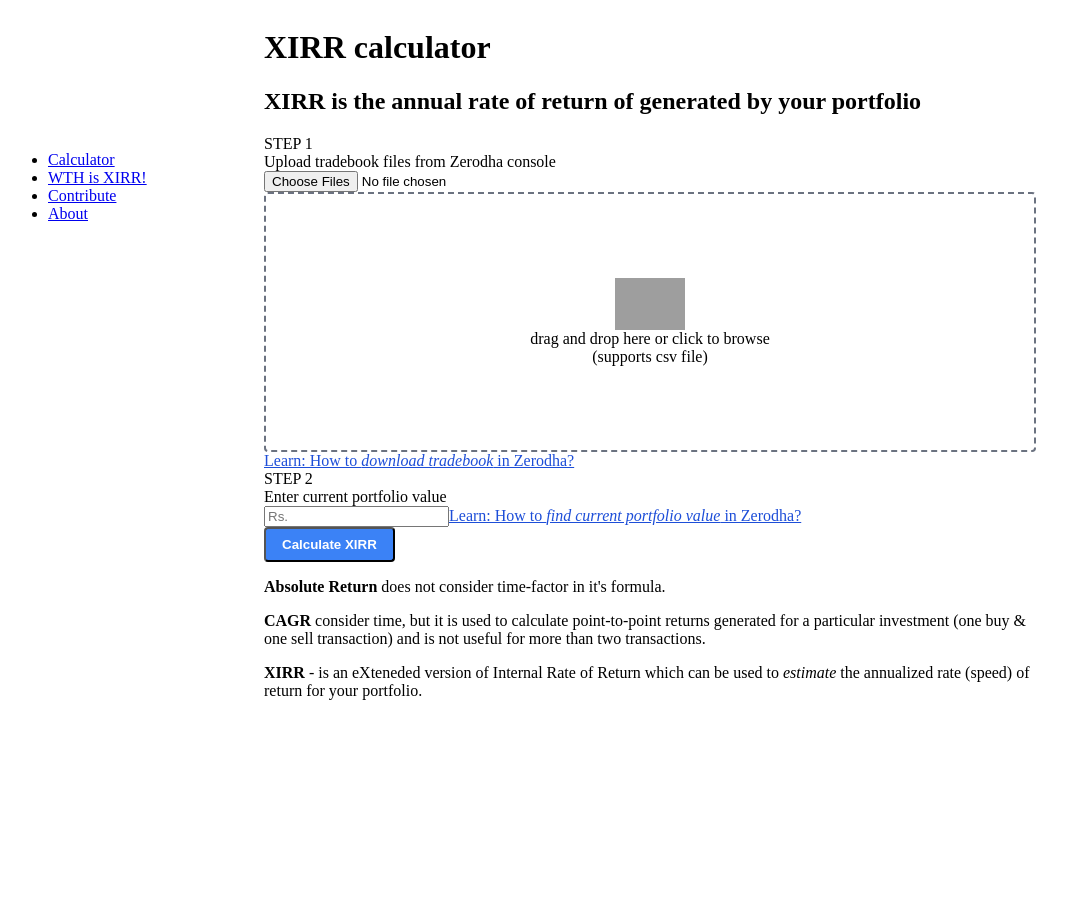
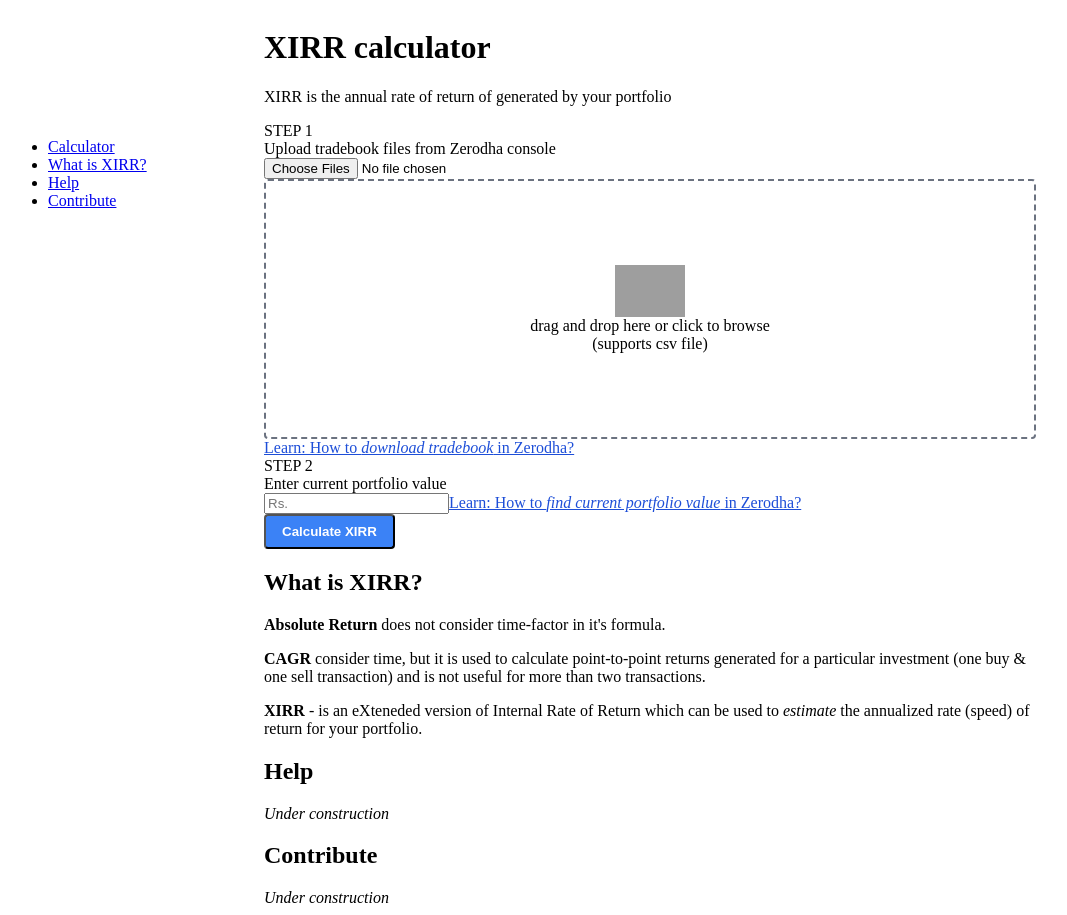
Before and after one commit to cTxplorer/xirr-calculator, a Next.js app: page / in a window 1280 px wide. Shown: the whole page, without its empty margins (120-1187 px from the left). Before the commit the page ends 800 px from the top, so only its background shows below. Built offline with nearby package versions, Linux system fonts and the light colour scheme; grey boxes are pictures that could not be loaded.

Commit message:
feat: add under construction section & update sidebar style

```diff
--- a/components/AboutXIRR.js
+++ b/components/AboutXIRR.js
@@ -1,6 +1,7 @@
 export default function AboutXIRR({ id }) {
   return (
     <div id={id}>
+      <h2 className="uppercase font-bold text-xl text-gray-700 mb-8">What is XIRR?</h2>
       <p className="leading-6 mb-4 text-gray-500">
         <strong>Absolute Return</strong> does not consider time-factor in it's formula.
       </p>
--- /dev/null
+++ b/components/Contribute.js
@@ -0,0 +1,11 @@
+export default function Contribute({ id }) {
+  return (
+    <div id={id}>
+      <h2 className="uppercase font-bold text-xl text-gray-700 mb-8">Contribute</h2>
+
+      <em>
+        Under construction
+      </em>
+    </div>
+  );
+}
--- a/components/Header.js
+++ b/components/Header.js
@@ -1,13 +1,13 @@
 export default function Header() {
   return (
-    <header className="fold mt-12">
+    <header className="fold mt-12" id="calculator">
     {/* just for alignment */}
     <div className="sidebar" aria-hidden></div>
 
     <div className="content">
       {/* <img src="static/images/logo.png" height="120" width="120" className="mb-8" /> */}
       <h1 className="uppercase font-extrabold text-3xl md:text-4xl">XIRR calculator</h1>
-      <h2 className="text-gray-400 font-medium mb-6">XIRR is the annual rate of return of generated by your portfolio</h2>
+      <p className="text-gray-400 font-medium mb-6">XIRR is the annual rate of return of generated by your portfolio</p>
     </div>
   </header>
   );
--- /dev/null
+++ b/components/Help.js
@@ -0,0 +1,11 @@
+export default function AboutXIRR({ id }) {
+  return (
+    <div id={id}>
+      <h2 className="uppercase font-bold text-xl text-gray-700 mb-8">Help</h2>
+
+      <em>
+        Under construction
+      </em>
+    </div>
+  );
+}
--- a/components/Sidebar.js
+++ b/components/Sidebar.js
@@ -1,22 +1,22 @@
 export default function Sidebar() {
+  const items = [
+    { name: 'Calculator', href: 'calculator' },
+    { name: 'What is XIRR?', href: 'xirr' },
+    { name: 'Help', href: 'help' },
+    { name: 'Contribute', href: 'contribute' },
+  ]
   return (
     <nav className="sidebar pr-8 text-right text-gray-400 font-medium">
       <ul className="sticky top-6 flex flex-col pr-6 border-r border-solid border-gray-400">
-        <li className="mb-2">
-          <a href="#calculator">Calculator</a>
-        </li>
-        <li className="mb-2">
-          <a href="#xirr">WTH is XIRR!</a>
-        </li>
-        {/* <li className="mb-2">
-          <a href="#faq">FAQ</a>
-        </li> */}
-        <li className="mb-2">
-          <a href="#contribute">Contribute</a>
-        </li>
-        <li className="mb-2">
-          <a href="#about-us">About</a>
-        </li>
+        {
+          items.map(item => (
+            <li className="mb-4" key={item.href}>
+              <a href={`#${item.href}`} className="px-3 py-2 rounded-full hover:bg-gray-100">
+                {item.name}
+              </a>
+            </li>
+          ))
+        }
       </ul>
     </nav>
   );
--- a/pages/index.js
+++ b/pages/index.js
@@ -2,12 +2,15 @@
 import Calculator from '../components/Calculator.js';
 import Header from '../components/Header.js';
 import Sidebar from '../components/Sidebar.js';
+import Help from '../components/Help.js';
+import Contribute from '../components/Contribute.js';
 
 const elementIdMap = {
   ABOUT_XIRR: 'xirr',
   CALCULATOR: 'calculator',
   FAQ: 'faq',
   CONTRIBUTE: 'contribute',
+  HELP: 'help',
 };
 
 function HomePage() {
@@ -20,11 +23,17 @@
 
         <div className="content">
 
-          <Calculator id={elementIdMap.CALCULATOR} />
-
+          <Calculator />
           <div className="mb-16" />
 
           <AboutXIRR id={elementIdMap.ABOUT_XIRR} />
+          <div className="mb-16" />
+
+          <Help id={elementIdMap.HELP} />
+          <div className="mb-16" />
+
+          <Contribute id={elementIdMap.CONTRIBUTE} />
+          <div className="mb-16" />
 
         </div>
       </main>
--- a/static/css/global.css
+++ b/static/css/global.css
@@ -1,3 +1,7 @@
+html {
+  scroll-behavior: smooth;
+}
+
 .fold {
   @apply w-full max-w-screen-lg px-4 mx-auto flex flex-row;
 }
```
